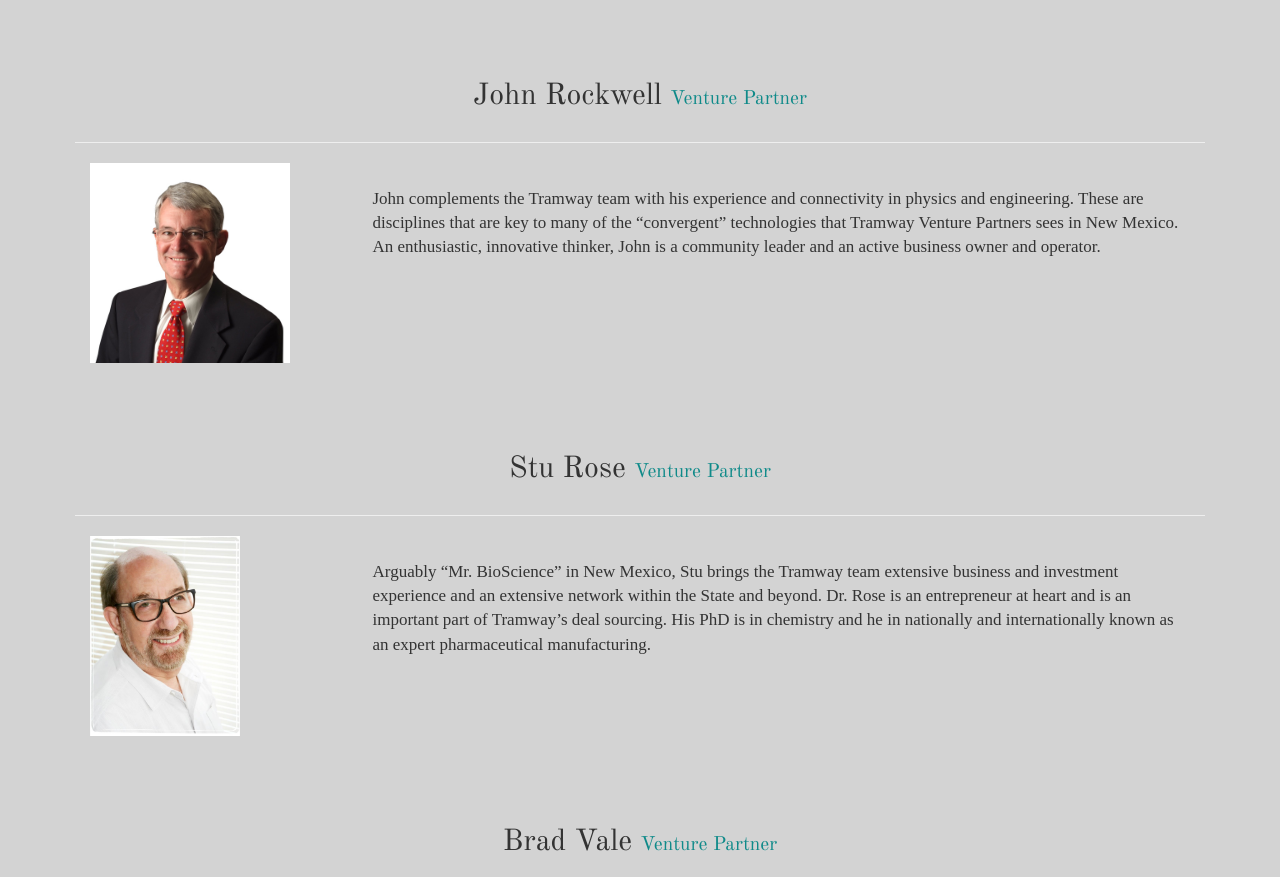
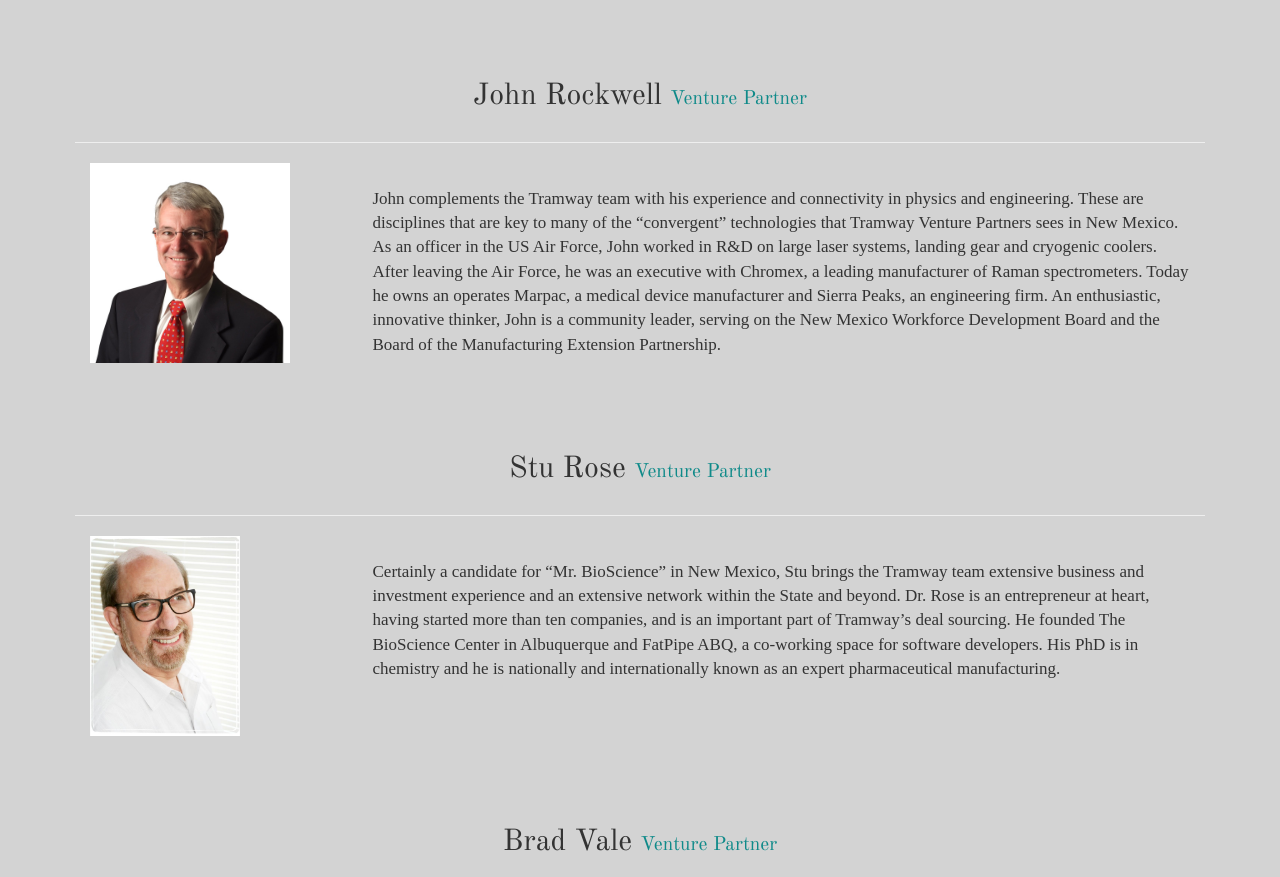
Before and after one commit to DanielleM565/tvp, a PHP site: page /team.php in a window 1280 px wide. Shown: the part 506-1383 px from the top of the page. Run offline with PHP 8.4, Linux system fonts and the light colour scheme; some libraries are stand-ins or nearby versions; some web fonts are replaced.

Commit message:
grammar edits and added new bios for john and stu

```diff
--- a/public_html/about.php
+++ b/public_html/about.php
@@ -99,7 +99,7 @@
 				<img src="images/tvp4.png" alt="Tramway Venture Partners Logo 2">
 				<br>
 				<h3>Why New Mexico</h3>
-				<p>New Mexico is attractive for investment because of the intensive Federal R&D investment, its emerging entrepreneurial culture and low cost. It is an “out of the way” place that is attractive, in part, precisely because it is out of the way.  <br><br> HHome to Los Alamos National Laboratory, Sandia National Laboratories, the US Air Force Research Laboratory and White Sands Missile Range, federal investment in research and development in New Mexico amounted to more than $3.8 Billion in 2014. The State’s three research universities: The University of New Mexico (a Carnegie classification R1 university) with its School of Medicine designated as a Comprehensive Cancer Care Center by the National Cancer Institute, New Mexico State University and New Mexico Tech operate relevant research programs with aggregate funding of over $300 Million per year.<br><br> It is this setting that creates the investment opportunity for the Tramway Venture Partners.</p>
+				<p>New Mexico is attractive for investment because of the intensive Federal R&D investment, its emerging entrepreneurial culture and low cost. It is an “out of the way” place that is attractive, in part, precisely because it is out of the way.  <br><br> Home to Los Alamos National Laboratory, Sandia National Laboratories, the US Air Force Research Laboratory and White Sands Missile Range, federal investment in research and development in New Mexico amounted to more than $3.8 Billion in 2014. The State’s three research universities: The University of New Mexico (a Carnegie classification R1 university) with its School of Medicine designated as a Comprehensive Cancer Care Center by the National Cancer Institute, New Mexico State University and New Mexico Tech operate relevant research programs with aggregate funding of over $300 Million per year.<br><br> It is this setting that creates the investment opportunity for the Tramway Venture Partners.</p>
 			</div>
 
 			<div class="container" id="space">
--- a/public_html/team.php
+++ b/public_html/team.php
@@ -116,7 +116,7 @@
 						<img class="img-responsive headshot" src="../public_html/images/john-img.jpeg" alt="Image of John Rockwell">
 					</div>
 					<div class="col-md-9">
-						<p><br>John complements the Tramway team with his experience and connectivity in physics and engineering.  These are disciplines that are key to many of the “convergent” technologies that Tramway Venture Partners sees in New Mexico.  An enthusiastic, innovative thinker, John is a community leader and an active business owner and operator.</p>
+						<p><br>John complements the Tramway team with his experience and connectivity in physics and engineering. These are disciplines that are key to many of the “convergent” technologies that Tramway Venture Partners sees in New Mexico.  As an officer in the US Air Force, John worked in R&D on large laser systems, landing gear and cryogenic coolers.   After leaving the Air Force, he  was an executive with Chromex, a leading manufacturer of Raman spectrometers.  Today he owns an operates Marpac, a medical device manufacturer and Sierra Peaks, an engineering firm.  An enthusiastic, innovative thinker, John is a community leader, serving on the New Mexico Workforce Development Board and the Board of the Manufacturing Extension Partnership.</p>
 					</div>
 				</div>
 			</div>
@@ -132,7 +132,7 @@
 						<img class="img-responsive headshot" src="../public_html/images/stu-img.png" alt="Image of Stu Rose">
 					</div>
 					<div class="col-md-9">
-						<p><br>Arguably “Mr. BioScience” in New Mexico, Stu brings the Tramway team extensive business and investment experience and an extensive network within the State and beyond.   Dr. Rose is an entrepreneur at heart and is an important part of Tramway’s deal sourcing.  His PhD is in chemistry and he in nationally and internationally known as an expert pharmaceutical manufacturing.</p>
+						<p><br>Certainly a candidate for “Mr. BioScience” in New Mexico, Stu brings the Tramway team extensive business and investment experience and an extensive network within the State and beyond. Dr. Rose is an entrepreneur at heart, having started more than ten companies,  and is an important part of Tramway’s deal sourcing.  He founded The BioScience Center in Albuquerque and FatPipe ABQ, a co-working space for software developers. His PhD is in chemistry and he is nationally and internationally known as an expert pharmaceutical manufacturing.</p>
 					</div>
 				</div>
 			</div>
```
